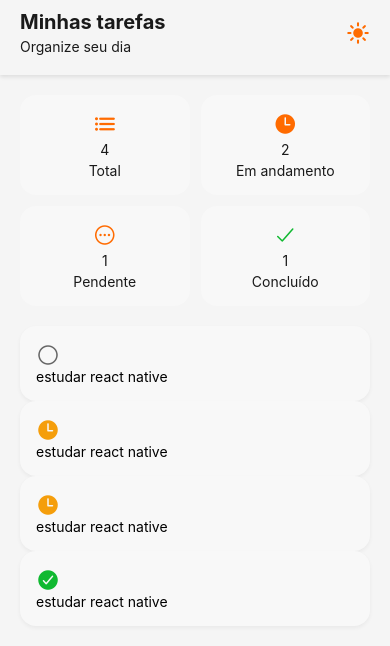
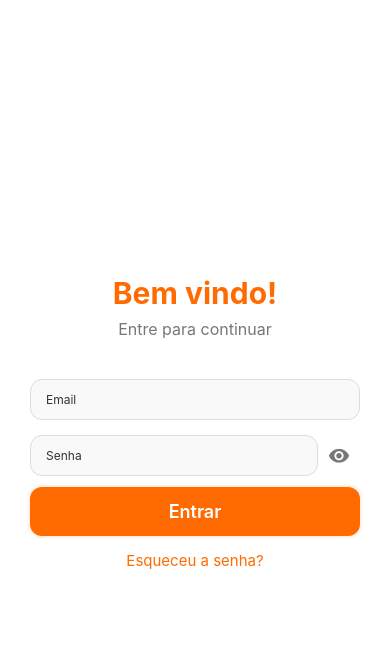
Before and after one commit to DiegoNovais01/Atividade-mobile, a React Native app: screen / in a window 390 px wide. Shown: the top 646 px of the page. Built offline with nearby package versions, Linux system fonts and the light colour scheme.

Commit message:
Atividade Mobile
Nem eu lembro oq fiz, só baixei a extensão do expo
19/11/2025

```diff
--- a/app.json
+++ b/app.json
@@ -24,6 +24,9 @@
     },
     "web": {
       "favicon": "./assets/favicon.png"
-    }
+    },
+    "plugins": [
+      "expo-router"
+    ]
   }
 }
--- a/App.js
+++ b/app/App.jsx
@@ -8,6 +8,7 @@
   TouchableOpacity
 } from 'react-native';
 import { MaterialCommunityIcons } from '@expo/vector-icons';
+import { router } from "expo-router";
 
 export default function App() {
   const [visivelSenha, setVisivelSenha] = useState(false)
@@ -25,6 +26,7 @@
 
         <View style={styles.passwordContainer}>
           <TextInput
+            placeholder='Senha'
             secureTextEntry={!visivelSenha}
             style={[styles.input, styles.inputPassword]}
           />
--- a/App.jsx
+++ b/app/Tarefa.jsx
@@ -9,6 +9,7 @@
   StyleSheet
 } from "react-native";
 import { Ionicons } from "@expo/vector-icons";
+import { router } from "expo-router";
 
 export default function App() {
   const [useDark, setDark] = useState(false)
--- a/index.jsx
+++ b/index.jsx
@@ -1,6 +1,6 @@
 import { registerRootComponent } from 'expo';
 
-import App from './App.jsx';
+import App from './app/App';
 
 // registerRootComponent calls AppRegistry.registerComponent('main', () => App);
 // It also ensures that whether you load the app in Expo Go or in a native build,
--- a/package.json
+++ b/package.json
@@ -11,6 +11,7 @@
   "dependencies": {
     "@expo/vector-icons": "^15.0.3",
     "expo": "~54.0.23",
+    "expo-router": "~6.0.15",
     "expo-status-bar": "~3.0.8",
     "react": "19.1.0",
     "react-dom": "19.1.0",
```
Also changed, not shown: 1 other file (tests, documents, lock files or other folders).
